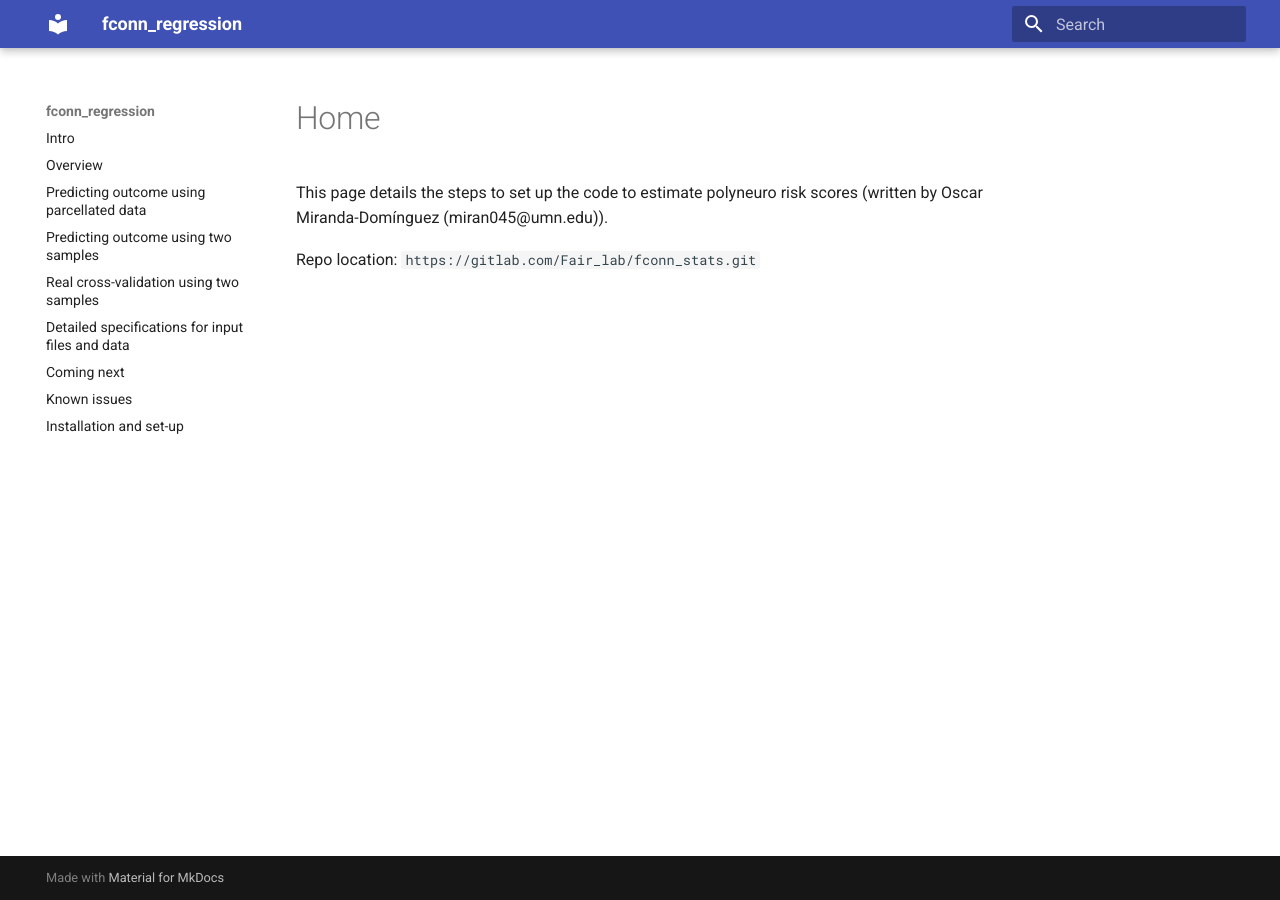
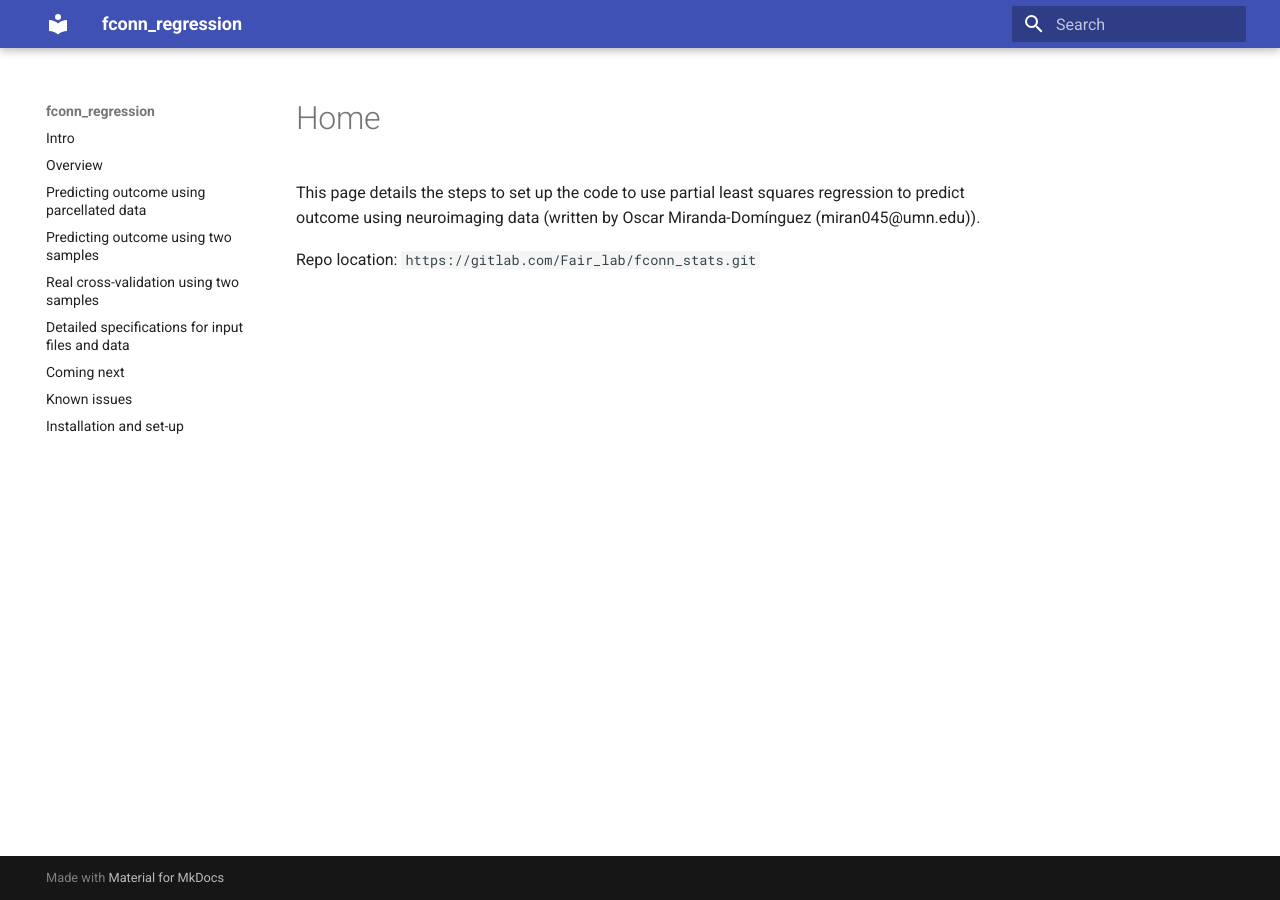
Before and after one commit to omiranda/fconn_regression, an MkDocs documentation site: the page built from docs/README.md, in a window 1280 px wide. Built offline with MkDocs 1.6.1 and Material for MkDocs 9.7.7, drawn with Linux system fonts in a browser that asks for light colours; old or Windows-style settings are respelled for this version of MkDocs.

Commit message:
Update README.md

```diff
--- a/docs/README.md
+++ b/docs/README.md
@@ -1,3 +1,3 @@
-This page details the steps to set up the code to estimate polyneuro risk scores (written by Oscar Miranda-Domínguez (miran045@umn.edu)).
+This page details the steps to set up the code to use partial least squares regression to predict outcome using neuroimaging data (written by Oscar Miranda-Domínguez (miran045@umn.edu)).
 
 Repo location: `https://gitlab.com/Fair_lab/fconn_stats.git`
```
